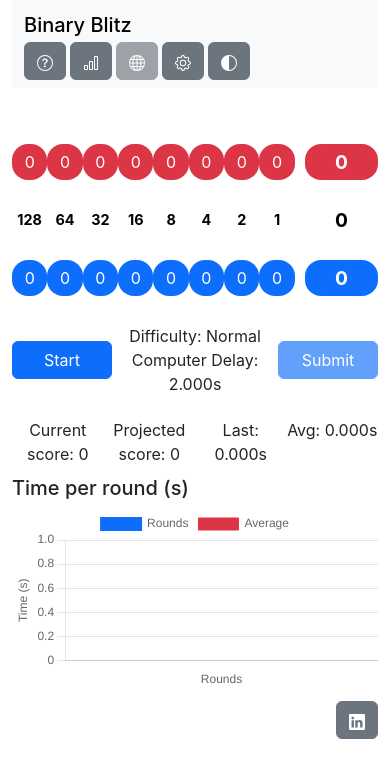
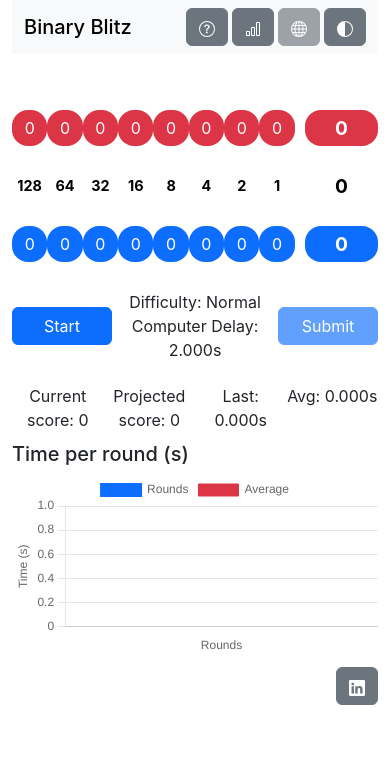
Before and after one commit to juanpg/binary-blitz, a React (Create React App) app: page / in a window 390 px wide. Shown: the top 778 px of the page. Built offline with nearby package versions, Linux system fonts and the light colour scheme.

Commit message:
Hide settings button on small screens

```diff
--- a/src/components/Nav.jsx
+++ b/src/components/Nav.jsx
@@ -79,7 +79,7 @@ function Nav() {
                             <path d="M0 8a8 8 0 1 1 16 0A8 8 0 0 1 0 8zm7.5-6.923c-.67.204-1.335.82-1.887 1.855A7.97 7.97 0 0 0 5.145 4H7.5V1.077zM4.09 4a9.267 9.267 0 0 1 .64-1.539 6.7 6.7 0 0 1 .597-.933A7.025 7.025 0 0 0 2.255 4H4.09zm-.582 3.5c.03-.877.138-1.718.312-2.5H1.674a6.958 6.958 0 0 0-.656 2.5h2.49zM4.847 5a12.5 12.5 0 0 0-.338 2.5H7.5V5H4.847zM8.5 5v2.5h2.99a12.495 12.495 0 0 0-.337-2.5H8.5zM4.51 8.5a12.5 12.5 0 0 0 .337 2.5H7.5V8.5H4.51zm3.99 0V11h2.653c.187-.765.306-1.608.338-2.5H8.5zM5.145 12c.138.386.295.744.468 1.068.552 1.035 1.218 1.65 1.887 1.855V12H5.145zm.182 2.472a6.696 6.696 0 0 1-.597-.933A9.268 9.268 0 0 1 4.09 12H2.255a7.024 7.024 0 0 0 3.072 2.472zM3.82 11a13.652 13.652 0 0 1-.312-2.5h-2.49c.062.89.291 1.733.656 2.5H3.82zm6.853 3.472A7.024 7.024 0 0 0 13.745 12H11.91a9.27 9.27 0 0 1-.64 1.539 6.688 6.688 0 0 1-.597.933zM8.5 12v2.923c.67-.204 1.335-.82 1.887-1.855.173-.324.33-.682.468-1.068H8.5zm3.68-1h2.146c.365-.767.594-1.61.656-2.5h-2.49a13.65 13.65 0 0 1-.312 2.5zm2.802-3.5a6.959 6.959 0 0 0-.656-2.5H12.18c.174.782.282 1.623.312 2.5h2.49zM11.27 2.461c.247.464.462.98.64 1.539h1.835a7.024 7.024 0 0 0-3.072-2.472c.218.284.418.598.597.933zM10.855 4a7.966 7.966 0 0 0-.468-1.068C9.835 1.897 9.17 1.282 8.5 1.077V4h2.355z"/>
                         </svg>
                     </button>
-                    <button type="button" className="btn btn-secondary" data-bs-toggle="modal" data-bs-target="#settingsDialog" title="Keyboard mapping" aria-label="Keyboard mapping">
+                    <button type="button" className="btn btn-secondary d-md-inline-block d-none" data-bs-toggle="modal" data-bs-target="#settingsDialog" title="Keyboard mapping" aria-label="Keyboard mapping">
                       <svg xmlns="http://www.w3.org/2000/svg" width="16" height="16" fill="currentColor" className="bi bi-gear" viewBox="0 0 16 16" aria-hidden="true">
                             <path d="M8 4.754a3.246 3.246 0 1 0 0 6.492 3.246 3.246 0 0 0 0-6.492zM5.754 8a2.246 2.246 0 1 1 4.492 0 2.246 2.246 0 0 1-4.492 0z"/>
                             <path d="M9.796 1.343c-.527-1.79-3.065-1.79-3.592 0l-.094.319a.873.873 0 0 1-1.255.52l-.292-.16c-1.64-.892-3.433.902-2.54 2.541l.159.292a.873.873 0 0 1-.52 1.255l-.319.094c-1.79.527-1.79 3.065 0 3.592l.319.094a.873.873 0 0 1 .52 1.255l-.16.292c-.892 1.64.901 3.434 2.541 2.54l.292-.159a.873.873 0 0 1 1.255.52l.094.319c.527 1.79 3.065 1.79 3.592 0l.094-.319a.873.873 0 0 1 1.255-.52l.292.16c1.64.893 3.434-.902 2.54-2.541l-.159-.292a.873.873 0 0 1 .52-1.255l.319-.094c1.79-.527 1.79-3.065 0-3.592l-.319-.094a.873.873 0 0 1-.52-1.255l.16-.292c.893-1.64-.902-3.433-2.541-2.54l-.292.159a.873.873 0 0 1-1.255-.52l-.094-.319zm-2.633.283c.246-.835 1.428-.835 1.674 0l.094.319a1.873 1.873 0 0 0 2.693 1.115l.291-.16c.764-.415 1.6.42 1.184 1.185l-.159.292a1.873 1.873 0 0 0 1.116 2.692l.318.094c.835.246.835 1.428 0 1.674l-.319.094a1.873 1.873 0 0 0-1.115 2.693l.16.291c.415.764-.42 1.6-1.185 1.184l-.291-.159a1.873 1.873 0 0 0-2.693 1.116l-.094.318c-.246.835-1.428.835-1.674 0l-.094-.319a1.873 1.873 0 0 0-2.692-1.115l-.292.16c-.764.415-1.6-.42-1.184-1.185l.159-.291A1.873 1.873 0 0 0 1.945 8.93l-.319-.094c-.835-.246-.835-1.428 0-1.674l.319-.094A1.873 1.873 0 0 0 3.06 4.377l-.16-.292c-.415-.764.42-1.6 1.185-1.184l.292.159a1.873 1.873 0 0 0 2.692-1.115l.094-.319z"/>
```
